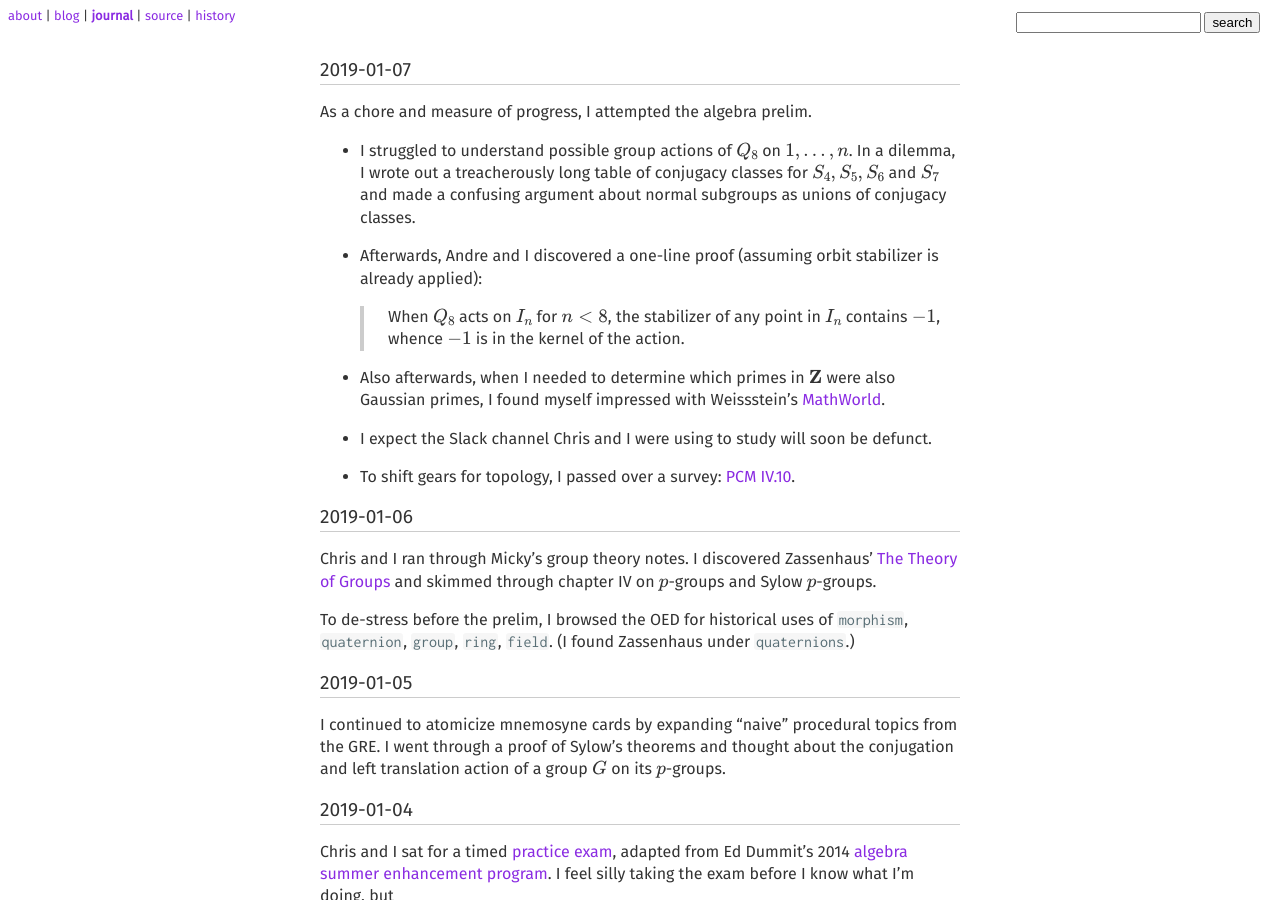
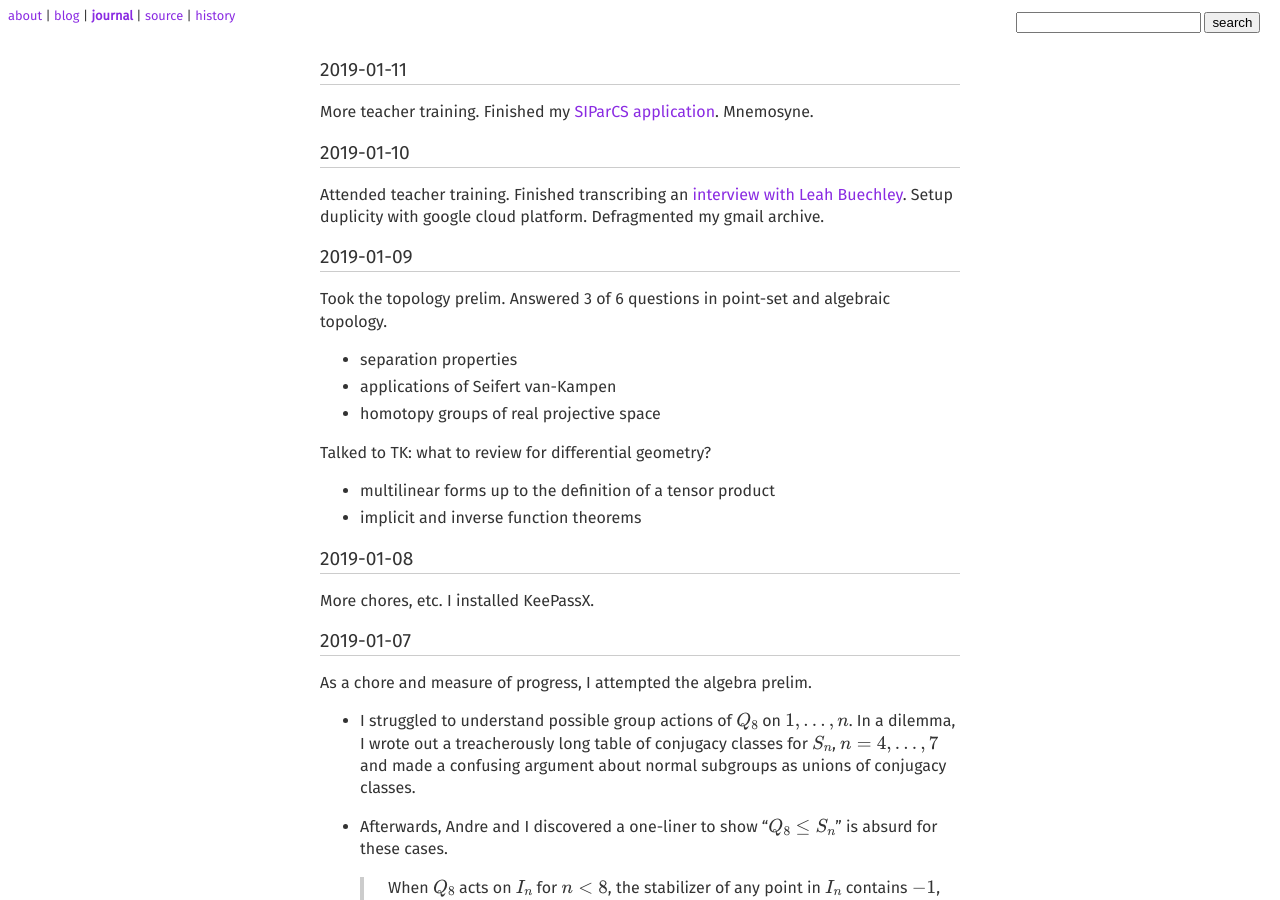
Before and after one commit to coltongrainger/journal, a Jekyll site: the page built from index.md, in a window 1280 px wide and 900 px high. Built offline with Jekyll 4.4.1, drawn with Linux system fonts in a browser that asks for light colours; our own code applies the rules of GitHub Pages for plain Markdown files; formulas are drawn with MathJax 3.

Commit message:
Catch up

```diff
--- a/index.md
+++ b/index.md
@@ -3,13 +3,38 @@ title: journal
 author: Colton Grainger
 ---
 
+## 2019-01-11
+
+More teacher training. Finished my [SIParCS application](https://github.com/coltongrainger/internships/blob/master/statements/siparcs-climate-models.md). Mnemosyne.
+
+## 2019-01-10
+
+Attended teacher training. Finished transcribing an [interview with Leah Buechley](https://github.com/coltongrainger/neural-network/blob/master/posts/2018-09-10-leah-buechley.md). Setup duplicity with google cloud platform. Defragmented my gmail archive.
+
+## 2019-01-09
+
+Took the topology prelim. Answered 3 of 6 questions in point-set and algebraic topology.
+
+- separation properties
+- applications of Seifert van-Kampen
+- homotopy groups of real projective space
+
+Talked to TK: what to review for differential geometry?
+
+- multilinear forms up to the definition of a tensor product
+- implicit and inverse function theorems
+
+## 2019-01-08
+
+More chores, etc. I installed KeePassX.
+
 ## 2019-01-07
 
 As a chore and measure of progress, I attempted the algebra prelim.
 
-- I struggled to understand possible group actions of $Q_8$ on $\{1, \ldots, n\}$. In a dilemma, I wrote out a treacherously long table of conjugacy classes for $S_4, S_5, S_6$ and $S_7$ and made a confusing argument about normal subgroups as unions of conjugacy classes.
+- I struggled to understand possible group actions of $Q_8$ on $\{1, \ldots, n\}$. In a dilemma, I wrote out a treacherously long table of conjugacy classes for $S_n$, $n = 4, \ldots, 7$ and made a confusing argument about normal subgroups as unions of conjugacy classes.
 
-- Afterwards, Andre and I discovered a one-line proof (assuming orbit stabilizer is already applied):
+- Afterwards, Andre and I discovered a one-liner to show "$Q_8 \le S_n$" is absurd for these cases.
 
     > When $Q_8$ acts on $I_n$ for $n < 8$, the stabilizer of any point in $I_n$ contains $-1$, whence $-1$ is in the kernel of the action.
 
```
